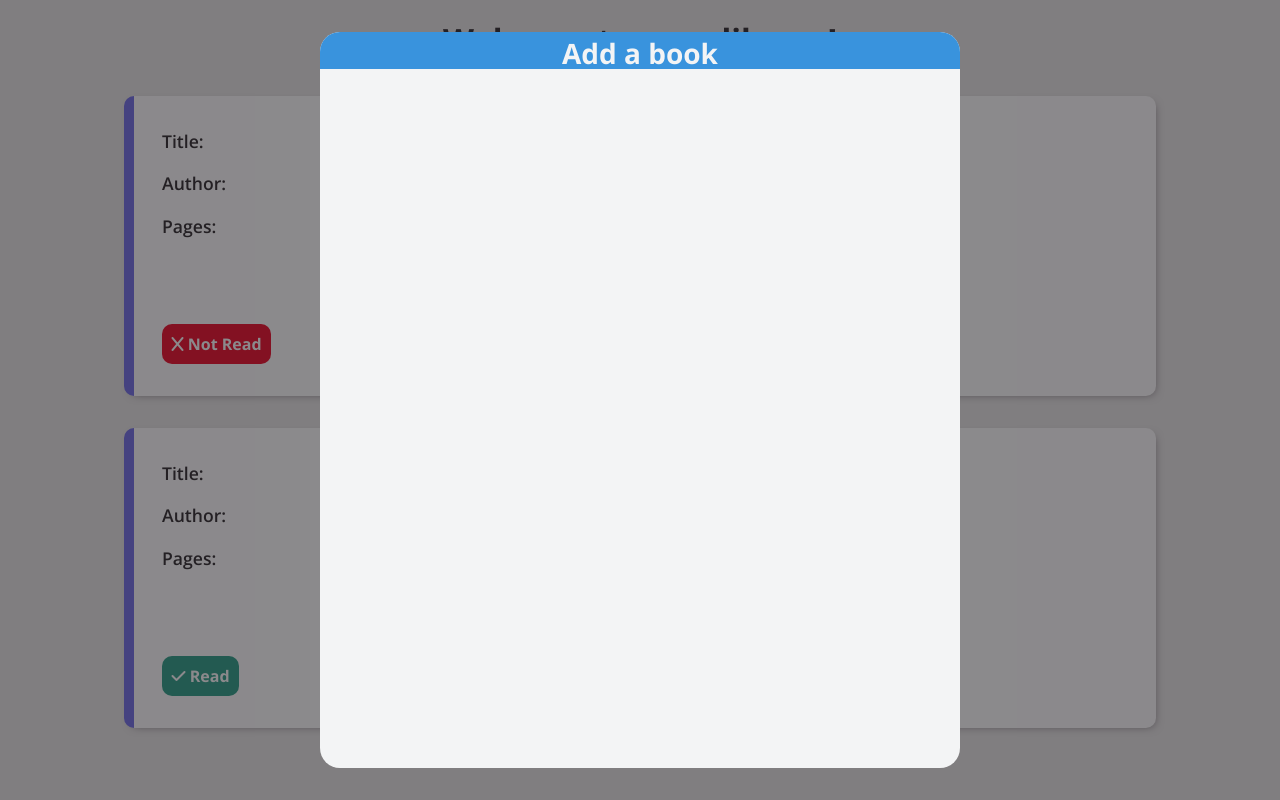
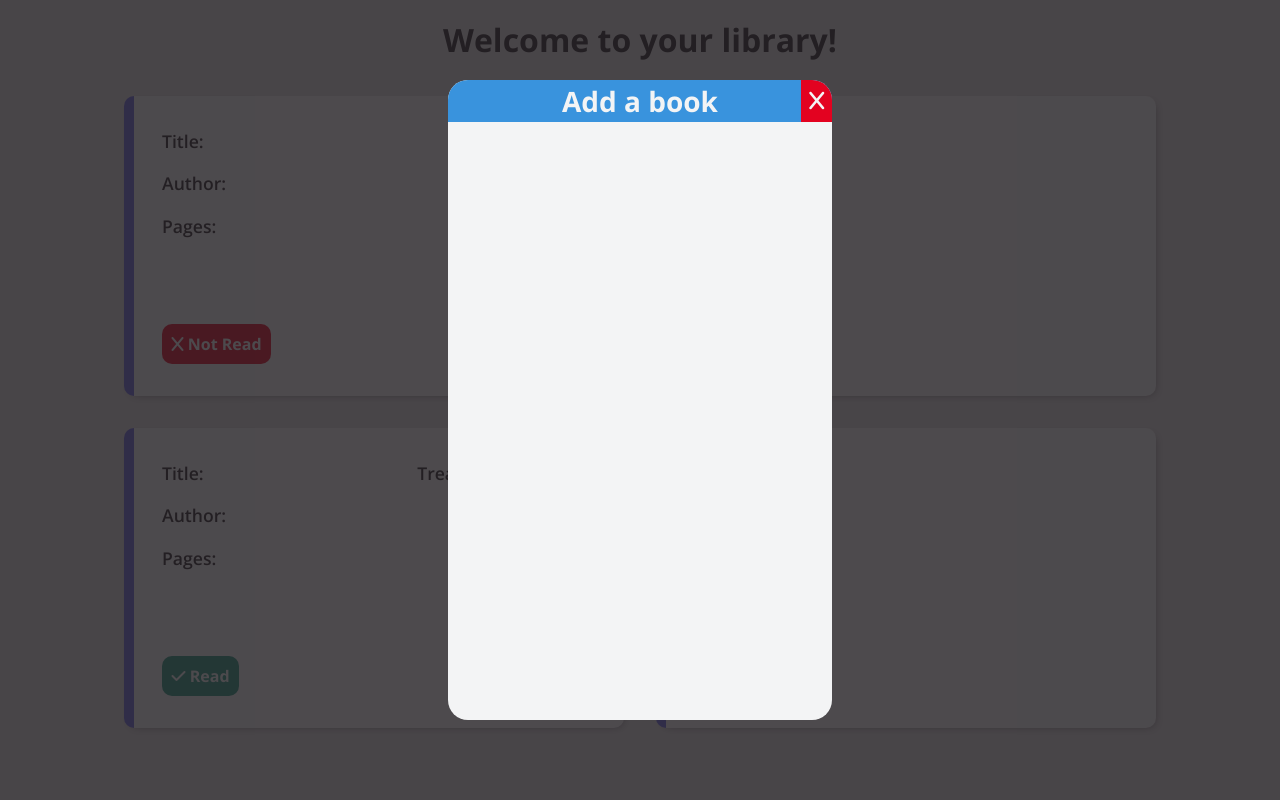
Before and after one commit to DLRoux2o20/Library, a plain HTML site: page index.html in a window 1280 px wide. Shown: the top 800 px of the page. Drawn offline with nearby package versions, Linux system fonts and the light colour scheme.

Commit message:
Add close div to form.

```diff
--- a/index.html
+++ b/index.html
@@ -76,6 +76,9 @@
 			<div id="form-div">
 				<div id="form-heading-div">
 					<h2 id="form-heading">Add a book</h2>
+					<div id="form-close-div">
+						<span><i class="fa-solid fa-x"></i></span>
+					</div>
 				</div>
 			</div>
 		</form>
--- a/main.js
+++ b/main.js
@@ -1 +1,5 @@
-let addBookButton = document.getElementById("add-book-button");
+// let addBookButton = document.getElementById("add-book-button");
+
+// addBookButton.addEventListener("click", function() {
+
+// })
--- a/styles.css
+++ b/styles.css
@@ -111,7 +111,7 @@ form {
 	height: 100%;
 	top: 0;
 	left: 0;
-	background-color: rgba(36, 32, 36, 0.5);
+	background-color: rgba(36, 32, 36, 0.8);
 	align-content: center;
 }
 
@@ -183,16 +183,17 @@ form {
 }
 
 #form-div {
-	width: 50%;
-	height: 92%;
+	width: max(30%, 350px);
+	height: 80%;
 	background-color: var(--white);
 	margin-inline: auto;
 	border-radius: 20px;
 }
 
 #form-heading-div {
+	position: relative;
 	width: 100%;
-	height: 5%;
+	height: 42px;
 	background-color: var(--light-blue);
 	border-top-left-radius: 20px;
 	border-top-right-radius: 20px;
@@ -205,3 +206,22 @@ form {
 	font-size: 1.75rem;
 	font-weight: 700;
 }
+
+#form-close-div {
+	position: absolute;
+	top: 0;
+	right: 0;
+	width: 8%;
+	height: 100%;
+	background-color: var(--red);
+	border-top-right-radius: 20px;
+	justify-self: end;
+	align-content: center;
+	text-align: center;
+	cursor: pointer;
+}
+
+#form-close-div i {
+	font-weight: bold;
+	font-size: 1.25rem;
+}
```
